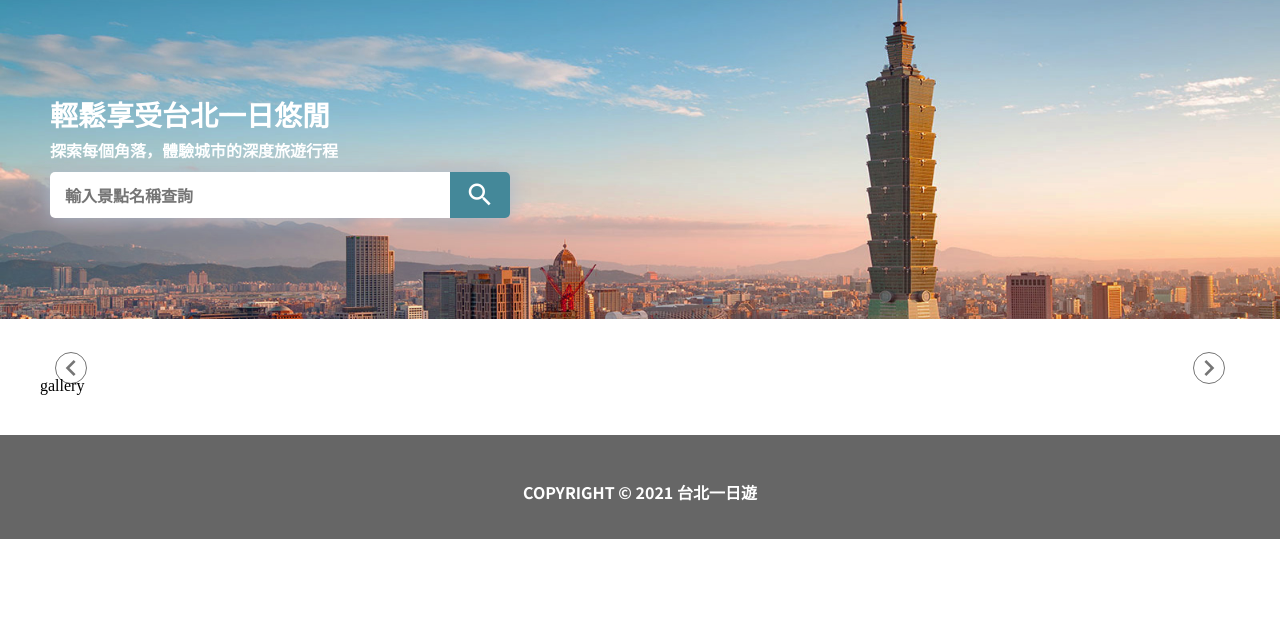
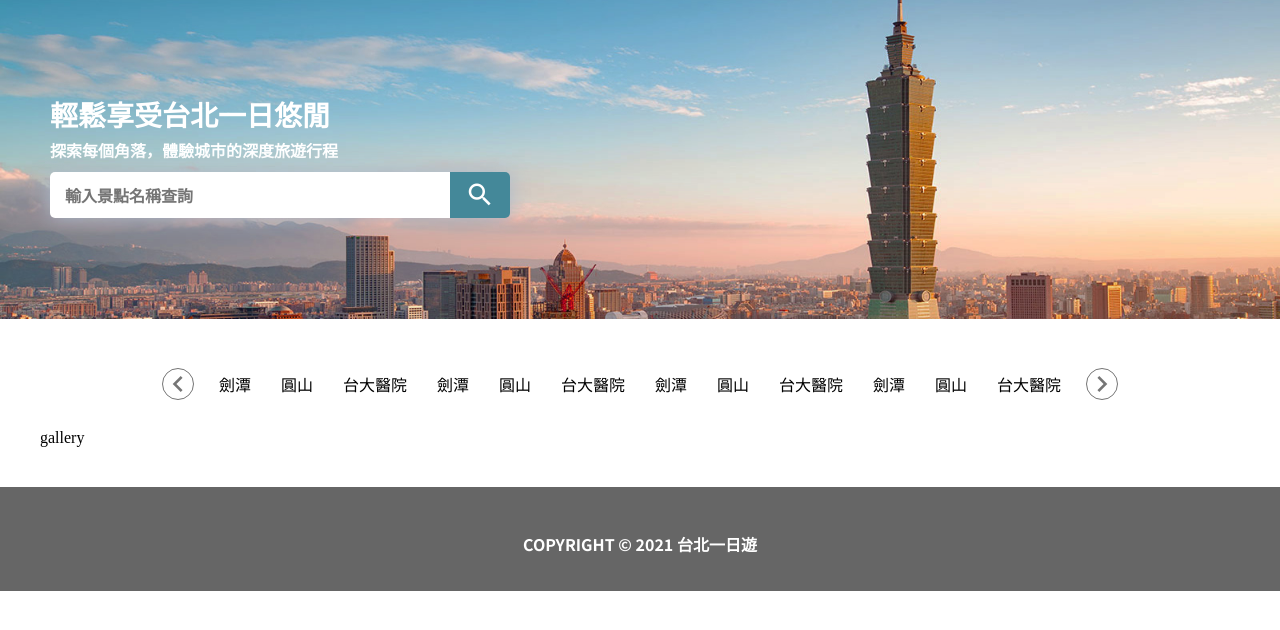
Before and after one commit to yiyun-liao/bootcamp-work-taipei-day-trip, a FastAPI app: page / in a window 1280 px wide. Shown: the part 55-685 px from the top of the page. Run offline with FastAPI, Linux system fonts and the light colour scheme.

Commit message:
carousel style

```diff
--- a/static/index.html
+++ b/static/index.html
@@ -36,14 +36,22 @@
     <section id="gallery">
       <div id="carousel">
         <div id="carousel-right-btn"><button><i class="mdi mdi-chevron-left"></i></button></div>
-        <ol class="carousel-container">
-            <li><button>劍潭</button></li>
-            <li><button>圓山</button></li>
-            <li><button>台大醫院</button></li>
-            <li><button>劍潭</button></li>
-            <li><button>圓山</button></li>
-            <li><button>台大醫院</button></li>
-        </ol>
+        <div class="carousel-container">
+          <ol>
+              <li>劍潭</li>
+              <li>圓山</li>
+              <li>台大醫院</li>
+              <li>劍潭</li>
+              <li>圓山</li>
+              <li>台大醫院</li>
+              <li>劍潭</li>
+              <li>圓山</li>
+              <li>台大醫院</li>
+              <li>劍潭</li>
+              <li>圓山</li>
+              <li>台大醫院</li>
+          </ol>
+        </div>
         <div id="carousel-left-btn"><button><i class="mdi mdi-chevron-right"></i></button></div>
       </div>
       gallery
--- a/static/style/style.css
+++ b/static/style/style.css
@@ -71,11 +71,8 @@ nav button{
     height: 100%;
 }
 
-#banner > div > * {
+#banner > div > *:not(:last-child) {
     margin-bottom: 10px;
-}
-#banner > div > *:last-child {
-    margin-bottom: 0;
 }
 
 #searchBar{
@@ -131,25 +128,21 @@ nav button{
     justify-content: center;
     align-items: center;
     width: 100%;
-}
-
-#carousel ol{
-    display: flex;
-    justify-content: center;
-    align-items: center;
+    padding-bottom: 20px;
 }
 
 #carousel-right-btn{
     padding: 9px 0 9px 15px;
+    height: 100%;
 }
 
 #carousel-left-btn{
     padding: 9px 15px 9px 0;
+    height: 100%;
 }
 
 #carousel button{
     padding: 0;
-    height: 0;
     display: flex;
     justify-content: center;
     align-items: center;
@@ -170,8 +163,31 @@ nav button{
 }
 
 .carousel-container{
+    width: fit-content;
+    max-width: 100%;
+    overflow: hidden;
+    position: relative;
+}
+
+.carousel-container ol{
+    display: flex;
+    justify-content: flex-start;
+    align-items: center;
+    height: 50px;
+    padding: 13px 10px;
     width: 100%;
     overflow: hidden;
+    position: relative;
+    white-space: nowrap;
+    transition: transform 0.3s ease-in-out;
+    /* transform: translate3d(-153.649px, 0px, 0px);
+    transition-duration: 0ms; */
+}
+
+.carousel-container li{
+    padding: 5px 15px;
+    width: min-content;
+    white-space: nowrap;
 }
 
 
```
